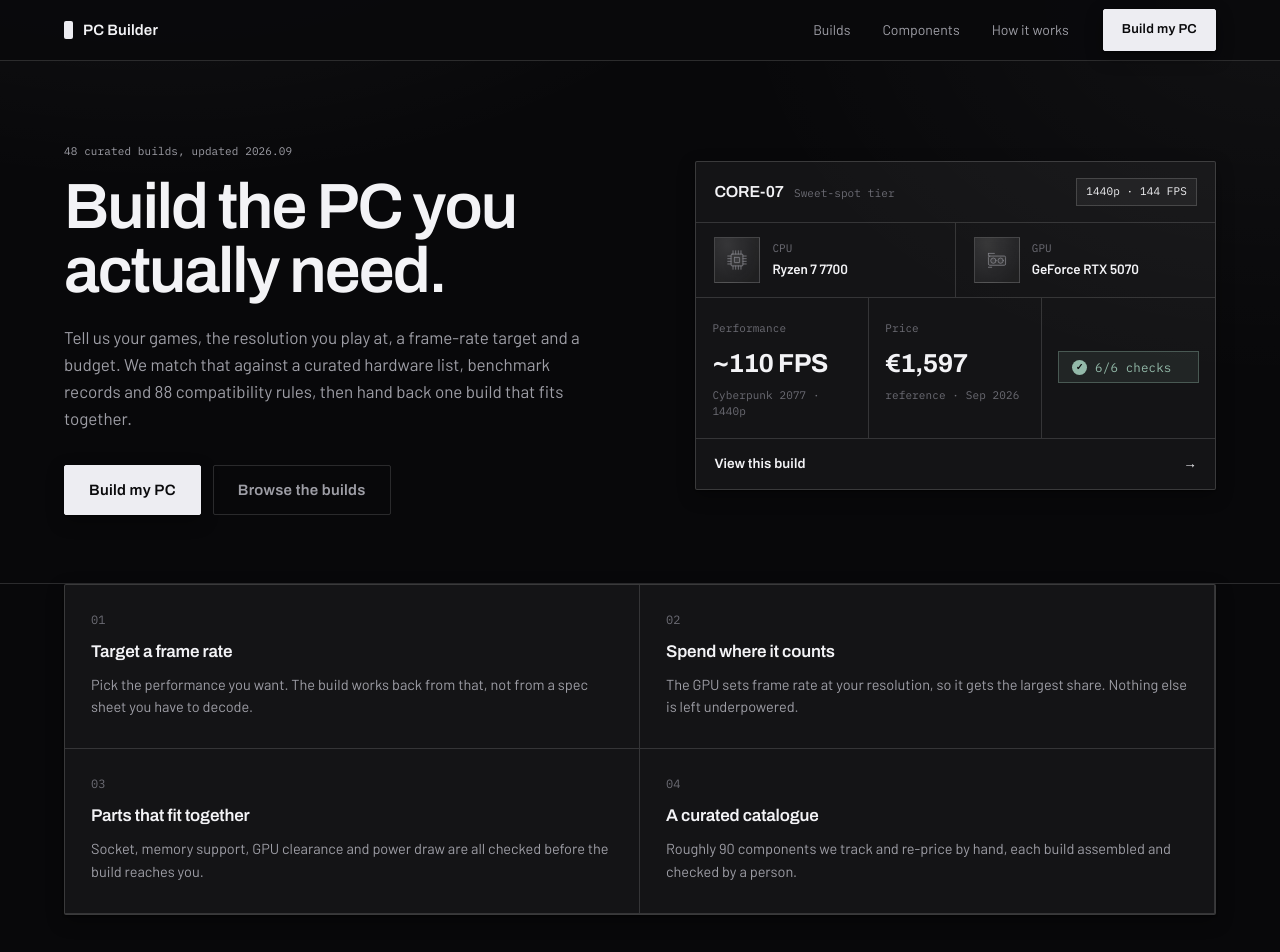
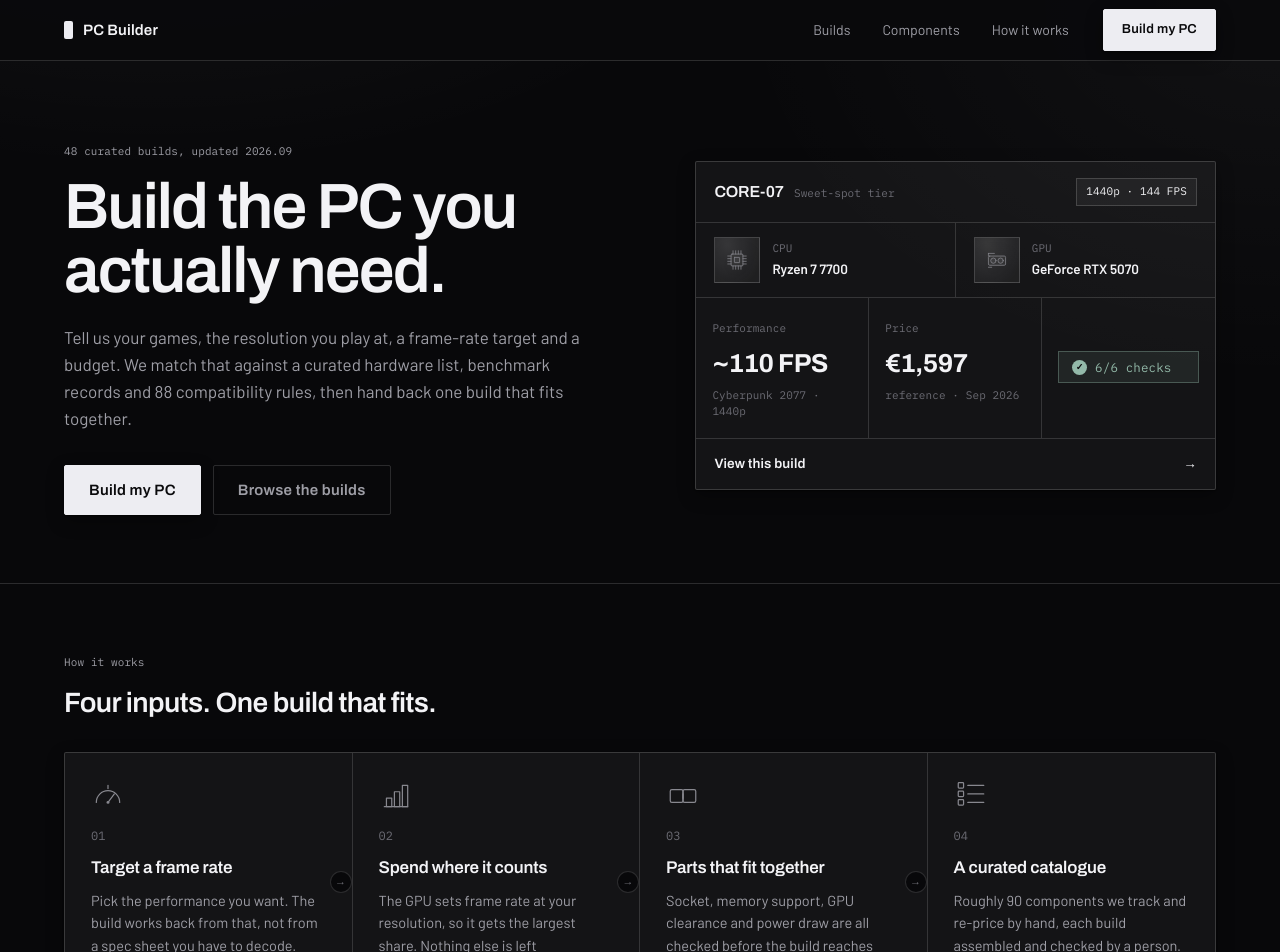
Before and after one commit to SorenUPP/Overclocked, a Next.js app: page / in a window 1280 px wide. Shown: the top 952 px of the page. Built offline with nearby package versions, Linux system fonts and the light colour scheme.

Commit message:
feat: phase 3 - process section reads as a flow, not four paragraphs

```diff
--- a/src/components/home/ValueProps.js
+++ b/src/components/home/ValueProps.js
@@ -1,36 +1,109 @@
 'use client';
 
 import styled from 'styled-components';
-import { Container, glassCard } from '@/components/ui/primitives';
+import { Container, Mono, glassCard } from '@/components/ui/primitives';
+
+/** Same stroke-based icon language as PartImage's category glyphs — line
+ * geometry on a 32x32 grid, no fills, so a new icon here reads as part of
+ * the same system instead of a mismatched pictogram set. */
+function StepIcon({ id }) {
+  switch (id) {
+    case 'target':
+      return (
+        <g>
+          <path d="M5 22a11 11 0 1 1 22 0" />
+          <circle cx="16" cy="22" r="1.4" style={{ fill: 'currentColor', stroke: 'none' }} />
+          <line x1="16" y1="22" x2="22" y2="14" />
+          <line x1="16" y1="6" x2="16" y2="9" />
+        </g>
+      );
+    case 'spend':
+      return (
+        <g>
+          <line x1="5" y1="26" x2="27" y2="26" />
+          <rect x="7" y="18" width="5" height="8" />
+          <rect x="14.5" y="12" width="5" height="14" />
+          <rect x="22" y="6" width="5" height="20" />
+        </g>
+      );
+    case 'fit':
+      return (
+        <g>
+          <rect x="4" y="10" width="12" height="12" rx="1.5" />
+          <rect x="16" y="10" width="12" height="12" rx="1.5" />
+          <line x1="16" y1="14" x2="16" y2="18" />
+        </g>
+      );
+    case 'catalogue':
+    default:
+      return (
+        <g>
+          {[6, 14, 22].map((y) => (
+            <g key={y}>
+              <rect x="4" y={y - 2.5} width="5" height="5" rx="0.75" />
+              <line x1="13" y1={y} x2="28" y2={y} />
+            </g>
+          ))}
+        </g>
+      );
+  }
+}
 
 const PROPS = [
   {
     n: '01',
+    icon: 'target',
     title: 'Target a frame rate',
     body: 'Pick the performance you want. The build works back from that, not from a spec sheet you have to decode.',
   },
   {
     n: '02',
+    icon: 'spend',
     title: 'Spend where it counts',
     body: 'The GPU sets frame rate at your resolution, so it gets the largest share. Nothing else is left underpowered.',
   },
   {
     n: '03',
+    icon: 'fit',
     title: 'Parts that fit together',
     body: 'Socket, memory support, GPU clearance and power draw are all checked before the build reaches you.',
   },
   {
     n: '04',
+    icon: 'catalogue',
     title: 'A curated catalogue',
     body: 'Roughly 90 components we track and re-price by hand, each build assembled and checked by a person.',
   },
 ];
+
+const Section = styled(Container)`
+  padding-block: 64px 68px;
+
+  @media (max-width: 700px) {
+    padding-block: 48px 52px;
+  }
+`;
+
+const Head = styled.div`
+  margin-bottom: 28px;
+`;
+
+const Heading = styled.h2`
+  font-size: clamp(22px, 2.6vw, 28px);
+  letter-spacing: -0.02em;
+  font-weight: 600;
+  margin: 10px 0 0;
+`;
 
 const Grid = styled.div`
   ${glassCard}
   display: grid;
   grid-template-columns: repeat(2, 1fr);
   overflow: hidden;
+
+  @media (min-width: 901px) {
+    grid-template-columns: repeat(4, 1fr);
+  }
 
   @media (max-width: 640px) {
     grid-template-columns: 1fr;
@@ -42,10 +115,69 @@
   padding: 26px 26px 30px;
   border-right: 1px solid ${({ theme }) => theme.colors.border};
   border-bottom: 1px solid ${({ theme }) => theme.colors.border};
-  transition: background ${({ theme }) => theme.motion.base};
+  transition:
+    background ${({ theme }) => theme.motion.base},
+    transform ${({ theme }) => theme.motion.base};
 
   &:hover {
     background: ${({ theme }) => theme.colors.glass};
+    transform: translateY(-2px);
+  }
+
+  @media (min-width: 901px) {
+    /* Single row of four: no second row, so no cell needs a bottom border,
+       and only the last cell should be flush on the right. */
+    border-bottom: 0;
+
+    &:last-child {
+      border-right: 0;
+    }
+
+    /* The connecting arrow that gives the row a sense of progression —
+       skipped on the last step, and only shown once cells sit in one row. */
+    &:not(:last-child)::after {
+      content: '→';
+      position: absolute;
+      top: 50%;
+      right: -11px;
+      transform: translate(-50%, -50%);
+      z-index: 1;
+      display: grid;
+      place-items: center;
+      width: 22px;
+      height: 22px;
+      border-radius: 50%;
+      background: ${({ theme }) => theme.colors.bg};
+      border: 1px solid ${({ theme }) => theme.colors.border};
+      font-family: ${({ theme }) => theme.fonts.mono};
+      font-size: 11px;
+      color: ${({ theme }) => theme.colors.textFaint};
+    }
+  }
+
+  @media (max-width: 640px) {
+    border-right: 0;
+
+    &:last-child {
+      border-bottom: 0;
+    }
+  }
+`;
+
+const IconWrap = styled.div`
+  width: 34px;
+  height: 34px;
+  margin-bottom: 14px;
+  color: ${({ theme }) => theme.colors.textDim};
+
+  svg {
+    width: 100%;
+    height: 100%;
+    fill: none;
+    stroke: currentColor;
+    stroke-width: 1.15;
+    stroke-linecap: round;
+    stroke-linejoin: round;
   }
 `;
 
@@ -70,16 +202,25 @@
 
 export default function ValueProps() {
   return (
-    <Container as="section">
+    <Section as="section">
+      <Head>
+        <Mono $tone="muted">How it works</Mono>
+        <Heading>Four inputs. One build that fits.</Heading>
+      </Head>
       <Grid>
         {PROPS.map((p) => (
           <Cell key={p.n}>
+            <IconWrap>
+              <svg viewBox="0 0 32 32" aria-hidden="true">
+                <StepIcon id={p.icon} />
+              </svg>
+            </IconWrap>
             <Num>{p.n}</Num>
             <Name>{p.title}</Name>
             <Body>{p.body}</Body>
           </Cell>
         ))}
       </Grid>
-    </Container>
+    </Section>
   );
 }
```
